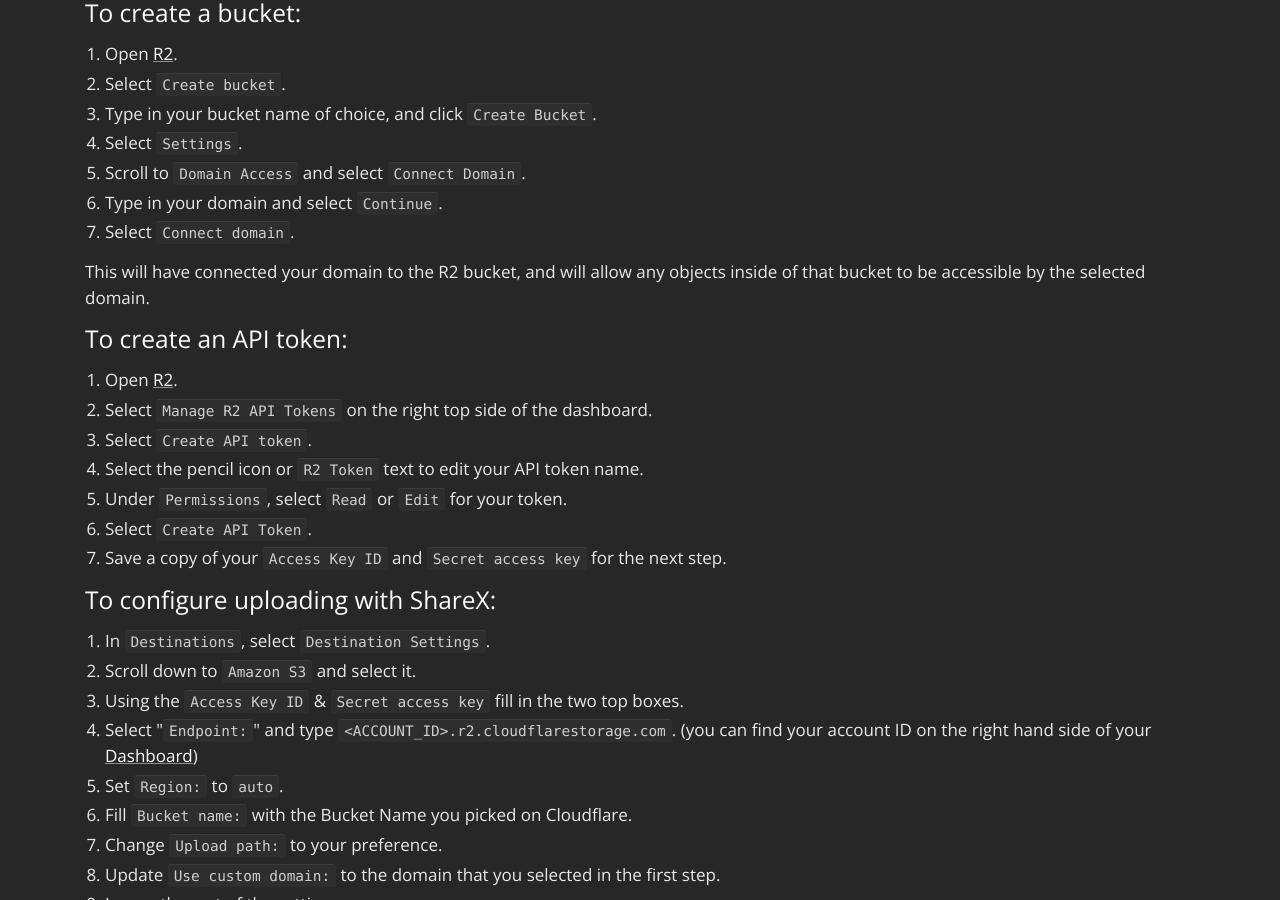
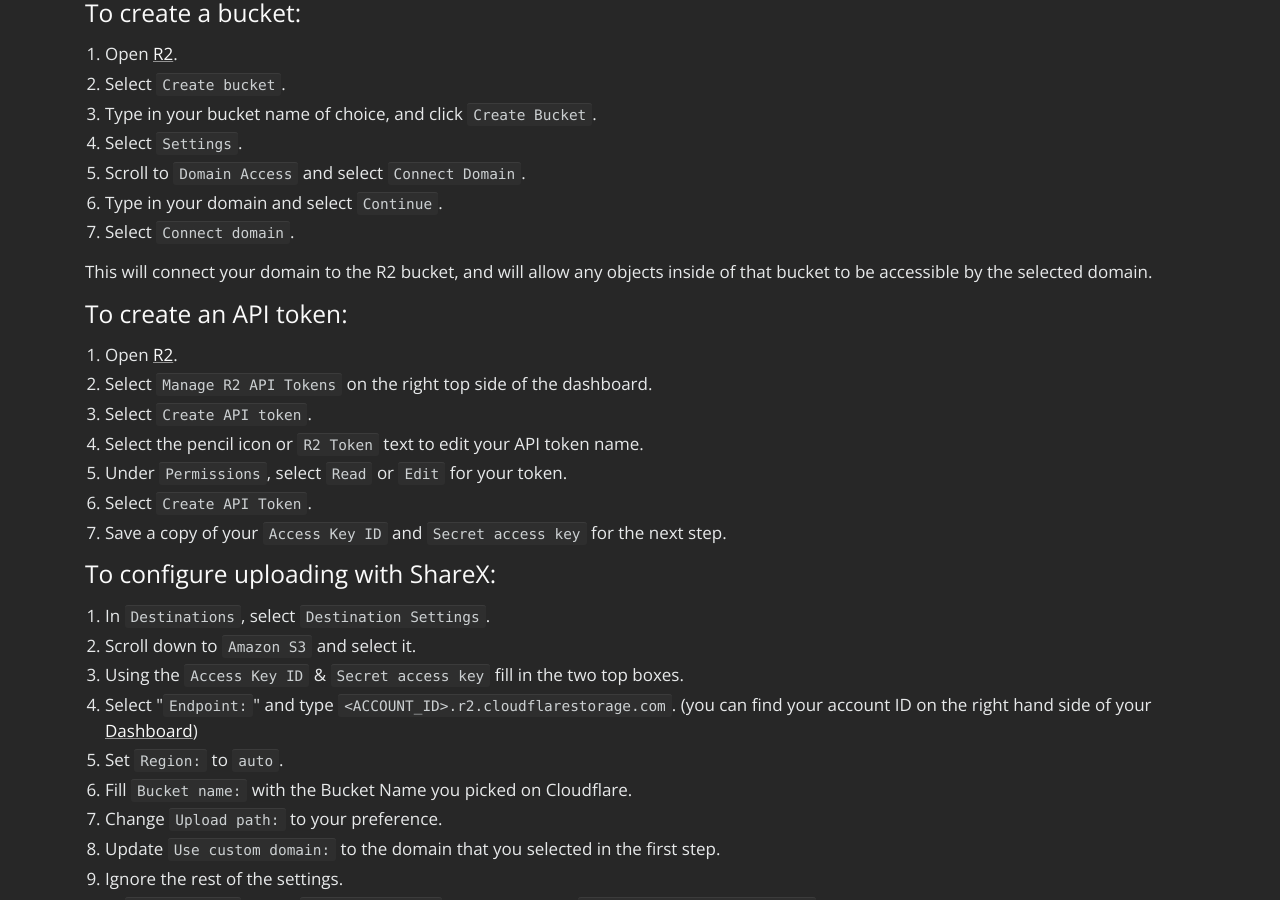
Before and after one commit to ShareX/sharex.github.io, a Jekyll site: the page built from docs/cloudflare-r2.md, in a window 1280 px wide and 900 px high, scrolled down 494 px. Built offline with Jekyll 4.4.1, drawn with Linux system fonts in a browser that asks for light colours.

Commit message:
Update cloudflare-r2.md

```diff
--- a/docs/cloudflare-r2.md
+++ b/docs/cloudflare-r2.md
@@ -21,7 +21,7 @@
 6. Type in your domain and select `Continue`.
 7. Select `Connect domain`.
 
-This will have connected your domain to the R2 bucket, and will allow any objects inside of that bucket to be accessible by the selected domain.
+This will connect your domain to the R2 bucket, and will allow any objects inside of that bucket to be accessible by the selected domain.
 
 ### To create an API token:
 
```
